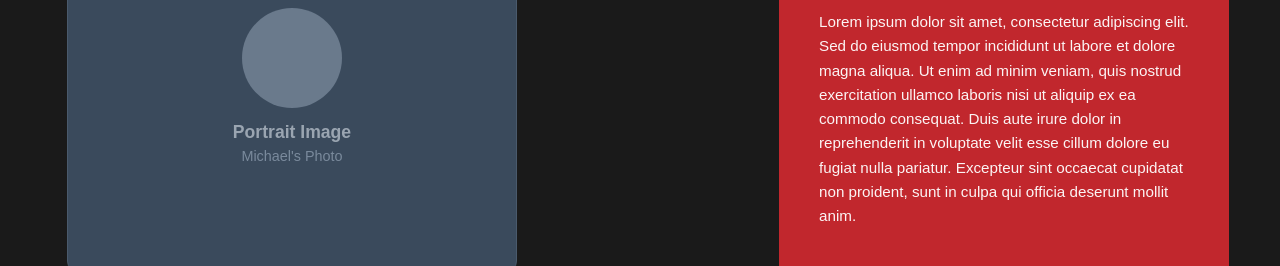
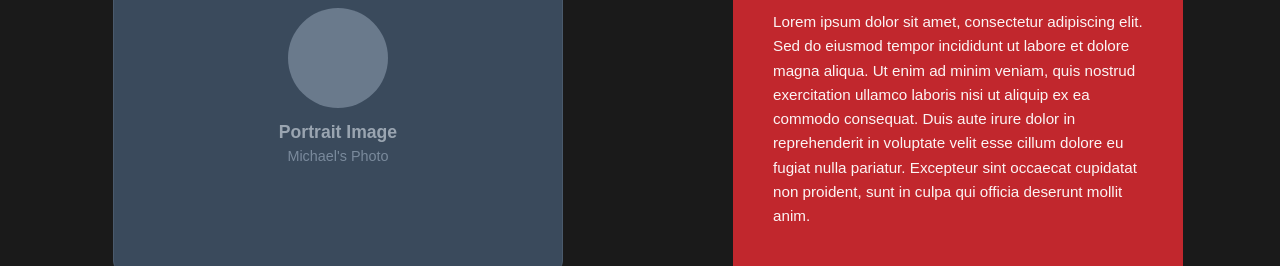
Before and after one commit to devcnx/bioSite, a website: page index.html in a window 1280 px wide. Shown: the part 323-589 px from the top of the page. Drawn offline with Linux system fonts and the light colour scheme; a web font is replaced by a local one.

Commit message:
Updated layout.css

```diff
--- a/css/layout.css
+++ b/css/layout.css
@@ -79,7 +79,7 @@ nav::after {
     padding-top: 100px; /* Account for fixed header */
     max-width: 1400px;
     margin: 0 auto;
-    gap: 12rem;
+    gap: 0.5rem;
     align-items: center;
 }
 
```
